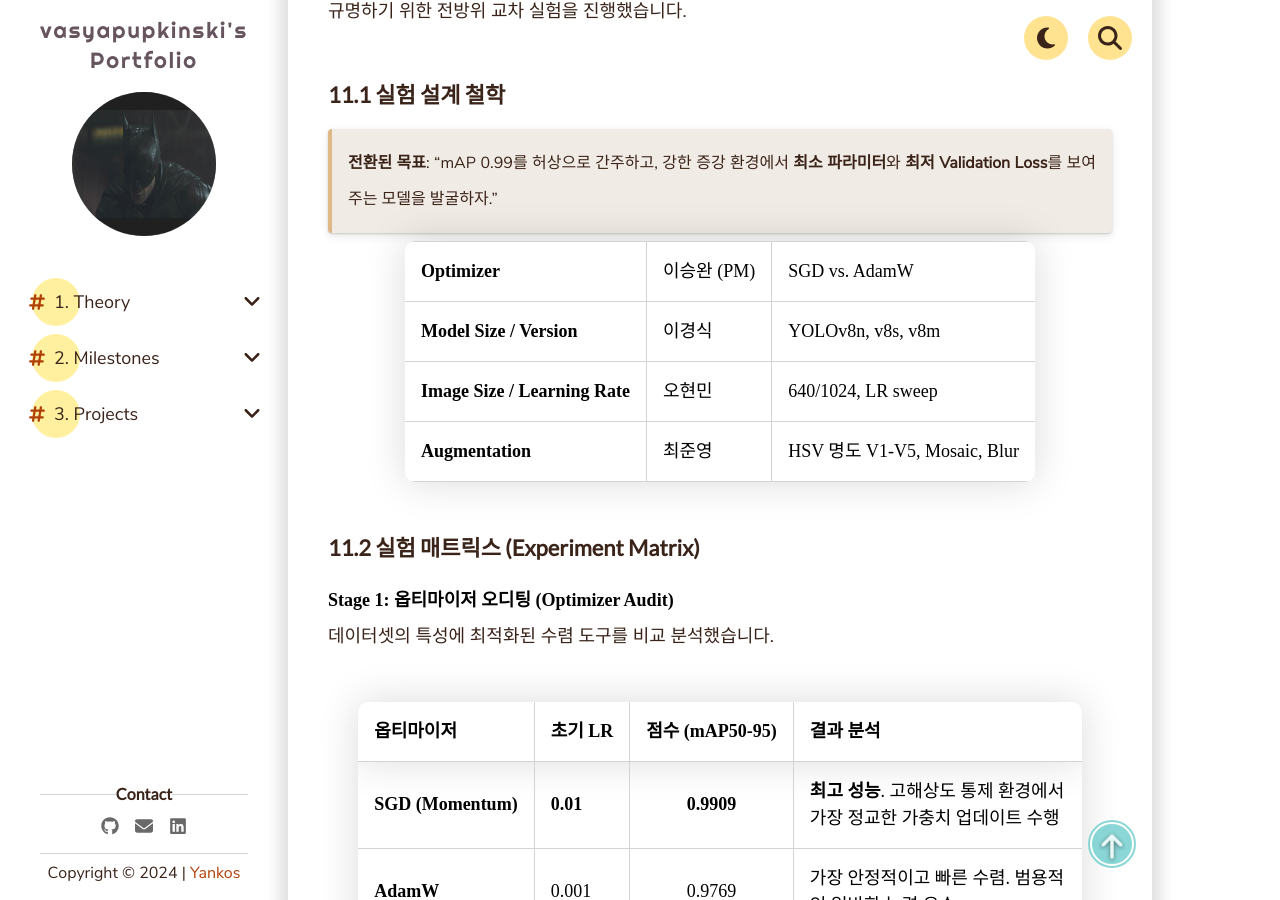
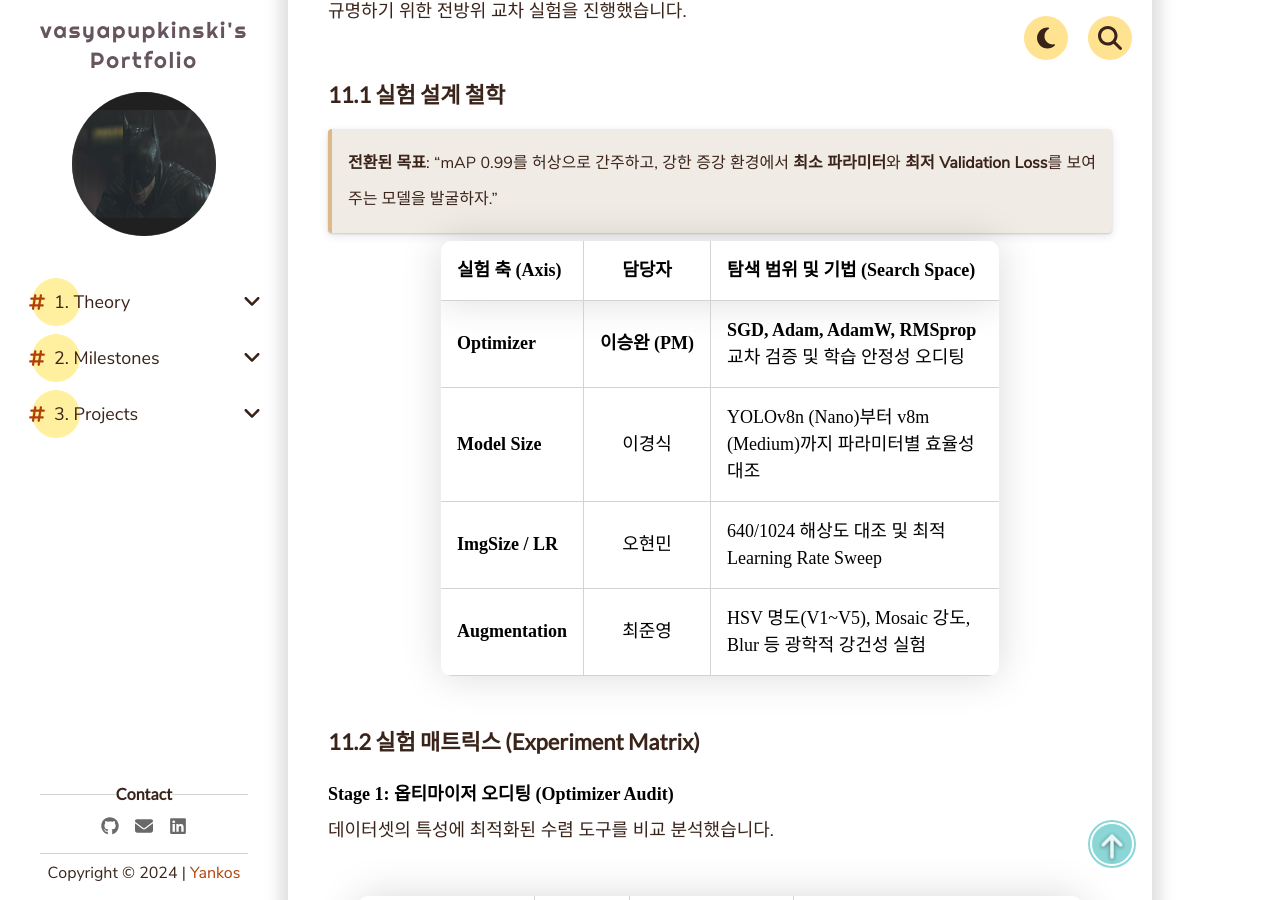
Before and after one commit to vasyapupkinski/vasyapupkinski.github.io, a Jekyll site: the page built from _pages/3. Projects/Team Projects/pill-detection.md, in a window 1280 px wide and 900 px high, scrolled down 17056 px. Built offline with Jekyll 4.4.1, drawn with Linux system fonts in a browser that asks for light colours; comment, search, counter and statistics services are not loaded; some of the changed text lies outside the part shown.

Commit message:
docs: finalize pill-detection with user's revised role narrative and experiment matrix

```diff
--- a/_pages/3. Projects/Team Projects/pill-detection.md
+++ b/_pages/3. Projects/Team Projects/pill-detection.md
@@ -26,7 +26,7 @@ order: 1
 
 국비 AI 학원에서 알약 검출 모델의 mAP 점수를 경쟁하는 프로젝트로 시작되었습니다. 하지만 저는 단순히 점수를 올리는 '스펙 시합'보다는 **"AI의 본질은 데이터에 있다"**는 철학을 바탕으로 프로젝트에 임했습니다.
 
-저는 팀장(PM)으로서 **"EDA(탐색적 데이터 분석)는 인공지능의 심장이다"**라고 믿었기에, 모델링에 앞서 데이터를 처음부터 끝까지 철저하게 파헤쳤습니다. 이 과정에서 이미 데이터의 비정상적인 분포와 구조적 편향을 예리하게 감지했습니다.
+저는 팀장(PM)으로서 모든 방향성을 주도했고, AI에서 가장 중요한 것 중 하나가 데이터라고 생각했기 때문에 **EDA를 처음부터 철저하게** 수행했습니다. 이 과정에서 이미 데이터에 뭔가 이상한 점이 있다는 점을 파악했습니다.
 
 프로젝트 중반, 테스트셋 오염 이슈가 발생했을 때 저는 기다리지 않고 즉시 **오염 데이터 폐기 및 재분할(7:1.5:1.5)**을 단행하여 팀의 리듬을 유지했습니다. 그러나 정제 후에도 mAP 0.98이 너무 쉽게 나오는 현상을 보며, 이는 모델의 실력이 아닌 '데이터의 함정'임을 팀원들에게 설득했습니다.
 
@@ -282,10 +282,12 @@ Phase 3에서 드러난 이 치명적인 결함들에 대해, 팀장으로서
 
 > **전환된 목표**: "mAP 0.99를 허상으로 간주하고, 강한 증강 환경에서 **최소 파라미터**와 **최저 Validation Loss**를 보여주는 모델을 발굴하자."
 
-| **Optimizer** | 이승완 (PM) | SGD vs. AdamW |
-| **Model Size / Version** | 이경식 | YOLOv8n, v8s, v8m |
-| **Image Size / Learning Rate** | 오현민 | 640/1024, LR sweep |
-| **Augmentation** | 최준영 | HSV 명도 V1-V5, Mosaic, Blur |
+| 실험 축 (Axis) | 담당자 | 탐색 범위 및 기법 (Search Space) |
+| :--- | :---: | :--- |
+| **Optimizer** | **이승완 (PM)** | **SGD, Adam, AdamW, RMSprop** 교차 검증 및 학습 안정성 오디팅 |
+| **Model Size** | 이경식 | YOLOv8n (Nano)부터 v8m (Medium)까지 파라미터별 효율성 대조 |
+| **ImgSize / LR** | 오현민 | 640/1024 해상도 대조 및 최적 Learning Rate Sweep |
+| **Augmentation** | 최준영 | HSV 명도(V1~V5), Mosaic 강도, Blur 등 광학적 강건성 실험 |
 
 ### 11.2 실험 매트릭스 (Experiment Matrix)
 
```
